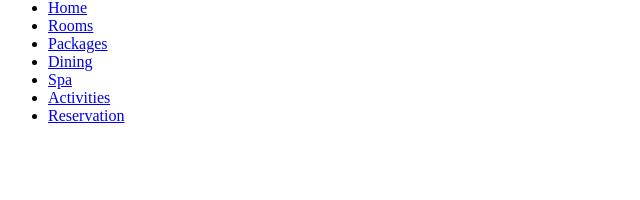
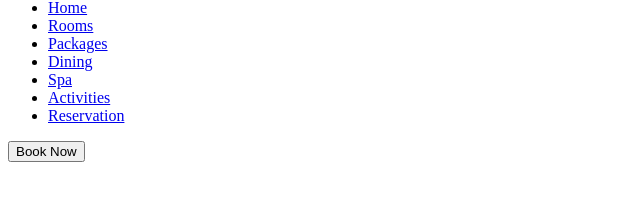
Before and after one commit to NapasPolchai/FIP.dev, a plain HTML site: page index.html in a window 1280 px wide. Shown: the part 64-264 px from the top of the page, without its empty margins (0-640 px from the left). Drawn offline with Linux system fonts and the light colour scheme.

```diff
--- a/index.html
+++ b/index.html
@@ -18,6 +18,7 @@
                 <li><a href="#">Activities</a></li>
                 <li><a href="#">Reservation</a></li>
             </ul>
+            <button id="navbutton">Book Now</button>
         </nav>
     </header>
 </body>
```
Also changed, not shown: images/chalet.jpg (added), images/chateaus.jpg (added), images/contact.jpg (added), images/exotics.jpg (added), images/footerphoto.jpg (added), images/hero.jpg (added), images/juniors.jpg (added), images/master.jpg (added), images/villas.jpg (added).
